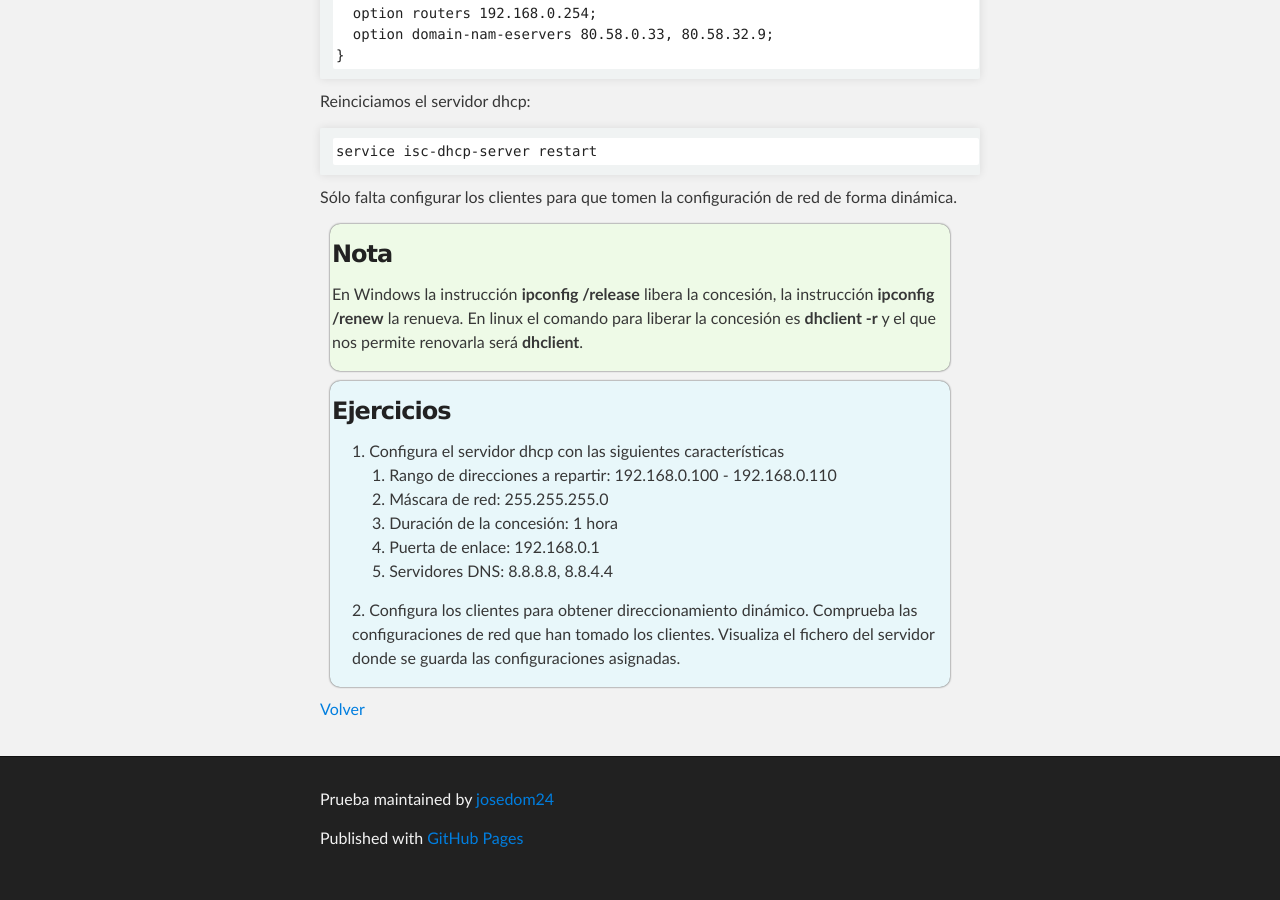
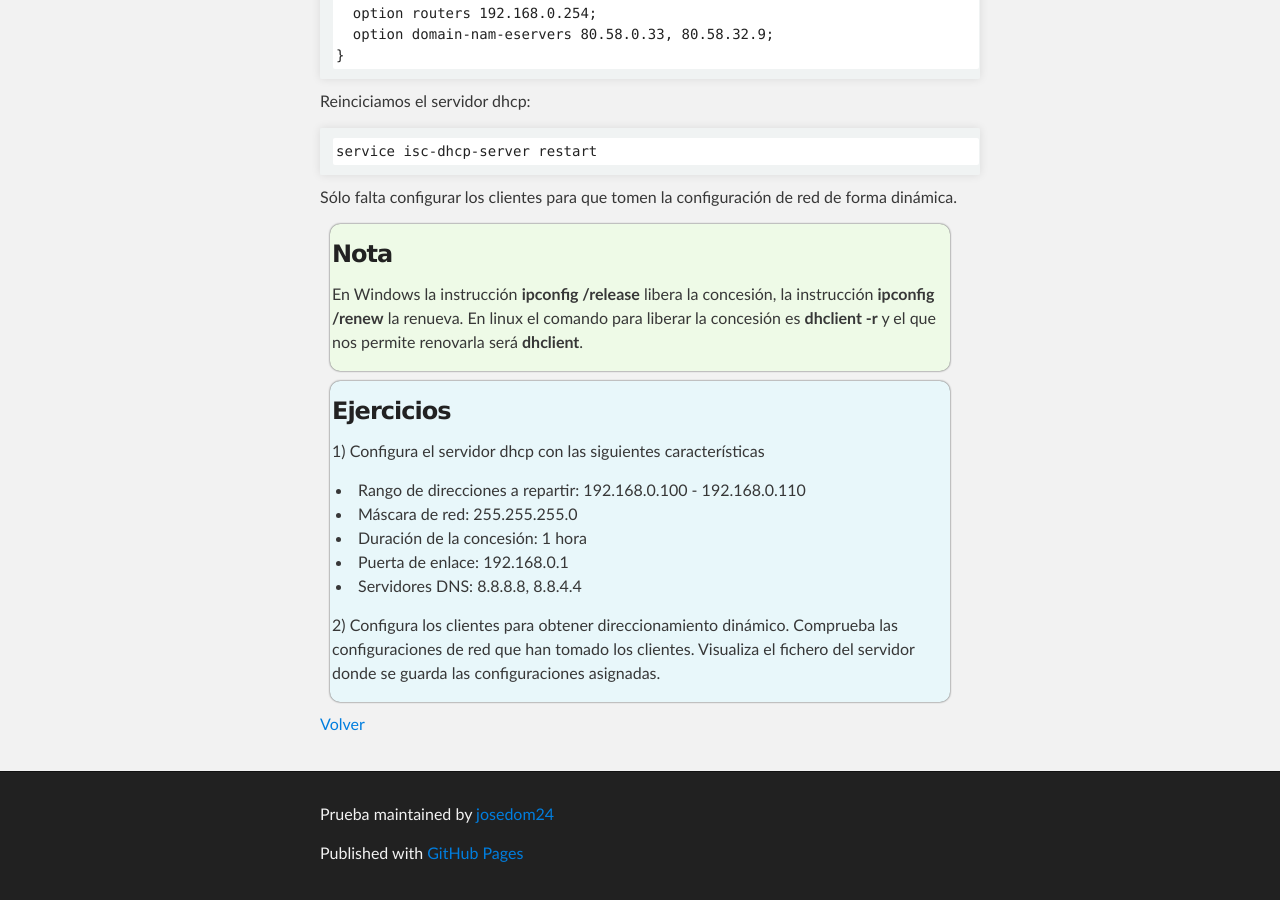
Before and after one commit to josedom24/josedom24.github.io, a Jekyll site: the page built from mod/serviciosgm/e_linux_dhcp_1.md, in a window 1280 px wide and 900 px high, scrolled down 1693 px. Built offline with Jekyll 4.4.1, drawn with Linux system fonts in a browser that asks for light colours.

Commit message:
dhcp linux

```diff
--- a/mod/serviciosgm/e_linux_dhcp_1.md
+++ b/mod/serviciosgm/e_linux_dhcp_1.md
@@ -77,13 +77,15 @@ En Windows la instrucción **ipconfig /release** libera la concesión, la instru
 
 <div class='ejercicios' markdown='1'>
 ### Ejercicios
-1. Configura el servidor dhcp con las siguientes características
+1) Configura el servidor dhcp con las siguientes características
+
  * Rango de direcciones a repartir: 192.168.0.100 - 192.168.0.110
  * Máscara de red: 255.255.255.0
  * Duración de la concesión: 1 hora
  * Puerta de enlace: 192.168.0.1
  * Servidores DNS: 8.8.8.8, 8.8.4.4
-2. Configura los clientes para obtener direccionamiento dinámico. Comprueba las configuraciones de red que han tomado los clientes. Visualiza el fichero del servidor donde se guarda las configuraciones asignadas.
+
+2) Configura los clientes para obtener direccionamiento dinámico. Comprueba las configuraciones de red que han tomado los clientes. Visualiza el fichero del servidor donde se guarda las configuraciones asignadas.
 
 </div>
 
```
